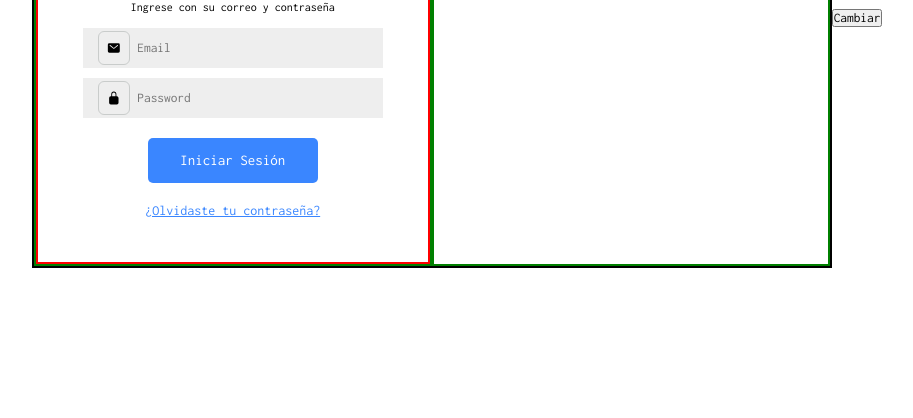
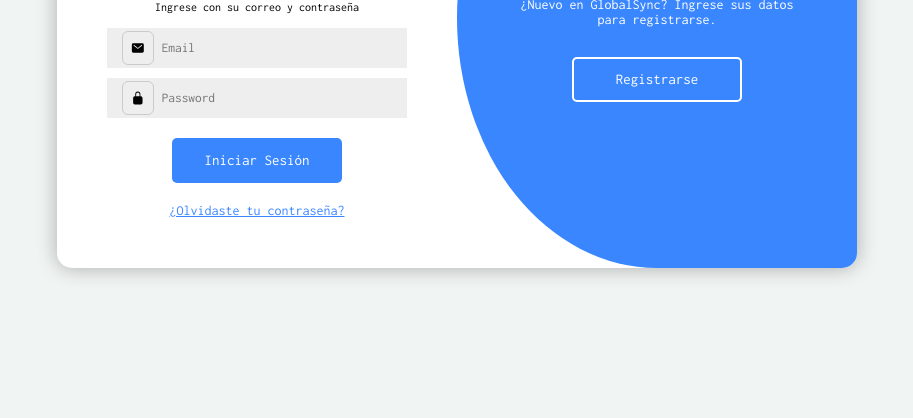
Before and after one commit to jcanteg2-ai/Sistema-importaciones, a plain HTML site: page frontend/public/index.html in a window 1280 px wide. Shown: the part 382-800 px from the top of the page, without its empty margins (183-1096 px from the left). Drawn offline with nearby package versions, Linux system fonts and the light colour scheme.

Commit message:
Se finaliza la vista de login de usuario

```diff
--- a/frontend/css/button.css
+++ b/frontend/css/button.css
@@ -0,0 +1,11 @@
+.button{
+   width: 170px;
+    height: 45px;
+    font-size: 15px;
+    border: none;
+    border-radius: 5px;
+    cursor: pointer;
+    margin-top: 10px;
+    background-color: #3A86FF;
+    color: white;
+}
--- a/frontend/css/styles.css
+++ b/frontend/css/styles.css
@@ -7,21 +7,24 @@
     font-family: "Inconsolata", monospace;
 }
 body {
-    border: 2 px solid red;
     width : 100%;
     height : 100vh;
     display : flex;
     justify-content : center;
     align-items : center;
+    background-color: #f0f4f3;
 }
 .container {
-    border: 2px solid black;
     width: 800px;
     height: 500px;
     display: flex;
+    position: relative;
+    background-color: white;
+    border-radius: 15px;
+    overflow: hidden;
+    box-shadow: 0 0 20px rgba(0,0,0,0.3);
 }
 .container-form {
-    border: 2px solid green;
     width: 100%;
     overflow: hidden;
 
@@ -33,7 +36,6 @@ body {
    cursor: pointer;
 }
 .container-form form{
-    border: 2px solid red;
     height: 100%;
     display: flex;
     flex-direction: column;
@@ -79,17 +81,7 @@ body {
     margin-bottom: 20px;
     margin-top: 20px;
 }
-.container-form button{
-   width: 170px;
-    height: 45px;
-    font-size: 15px;
-    border: none;
-    border-radius: 5px;
-    cursor: pointer;
-    margin-top: 10px;
-    background-color: #3A86FF;
-    color: white;
-}
+
 .sign-up-form{
     transform: translateX(-100%);
 }
@@ -99,3 +91,50 @@ body {
 .container.toggle .sign-up-form{
     transform: translateX(0%);
 }
+
+/* Estilos para la sección de bienvenida */
+.container-welcome {
+    position: absolute;
+    width: 50%;
+    height: 100%;
+    display: flex;
+    align-items: center;
+    transform: translateX(100%);
+    background-color: #3A86FF;
+    overflow: hidden;
+    transition: transform 0.5s ease-in-out, border-radius 0.5s ease-in-out;
+    border-radius: 50% 0 0 50%;
+}
+.container.toggle .container-welcome{
+    transform: translateX(0);
+    border-radius: 0 50% 50% 0;
+}
+.container-welcome .welcome{
+    position: absolute;
+    display: flex;
+    flex-direction: column;
+    align-items: center;
+    gap: 20px;
+    padding: 0 50px;
+    color: white;
+    transition: transform 0.5s ease-in-out;
+}
+.welcome-sign-in{
+    transform: translateX(100%);
+}
+.container-welcome h3{
+    font-size: 40px;
+}
+.container-welcome p{
+    font-size: 14px;
+    text-align: center;
+}
+.container-welcome .button{
+    border: 2px solid white
+}
+.container.toggle .welcome-sign-in{
+    transform: translateX(0);
+}
+.container.toggle .welcome-sign-up{
+    transform: translateX(-100%);
+}
--- a/frontend/js/router.js
+++ b/frontend/js/router.js
@@ -1,6 +1,10 @@
-const btn = document.getElementById("btn");
 const container = document.querySelector(".container");
+const btnSingIn = document.getElementById("btn-sign-in");
+const btnSingUp = document.getElementById("btn-sign-up");
 
-btn.addEventListener("click", () => {
-    container.classList.toggle("toggle");
+btnSingIn.addEventListener("click", ()=>{
+container.classList.remove("toggle");
 });
+btnSingUp.addEventListener("click", ()=>{
+container.classList.add("toggle");
+});
--- a/frontend/public/index.html
+++ b/frontend/public/index.html
@@ -5,6 +5,7 @@
     <meta name="viewport" content="width=device-width, initial-scale=1.0">
     <title>GlobalSync</title>
 <link rel="stylesheet" href="../css/styles.css">
+<link rel="stylesheet" href="../css/button.css">
 </head>
 <body>
     <div class="container">
@@ -21,7 +22,7 @@
                 <ion-icon name="lock-closed"></ion-icon>
                 <input type="password" placeholder="Password" />
             </div>
-                <button>Iniciar Sesión</button>
+                <button class="button">Iniciar Sesión</button>
 
             <a href="#">¿Olvidaste tu contraseña?</a>
            </form>
@@ -30,7 +31,7 @@
             <form class="sign-up-form">
                 <img src="../public/img/logo_GlobalSync.png" alt="logo" class="logo">
                 <h2>Regístrate</h2>
-                <span>Ingresa con tus datos personales</span>
+                <span>Regístrate con tus datos personales</span>
                 <div class="container-input">
                     <ion-icon name="person"></ion-icon>
                     <input type="text" placeholder="Nombre" />
@@ -43,13 +44,22 @@
                 <ion-icon name="lock-closed"></ion-icon>
                 <input type="password" placeholder="Password" />
             </div>
-                <button>Iniciar Sesión</button>
+                <button class="button">Regístrate</button>
             </form>
         </div>
+        <div class="container-welcome">
+            <div class="welcome-sign-up welcome">
+                <h3>¡Bienvenido!</h3>
+                <p>¿Nuevo en GlobalSync? Ingrese sus datos para registrarse.</p>
+                <button class="button" id="btn-sign-up">Registrarse</button>
+            </div>
+            <div class="welcome-sign-in welcome">
+                <h3>¡Hola de nuevo!</h3>
+                <p>Ingresa con tus datos para iniciar sesión.</p>
+                <button class="button" id="btn-sign-in">Iniciar Sesión</button>
+        </div>
     </div>
-
-    <button id="btn">Cambiar</button>
-
+    </div>
     <script src="../js/router.js"></script>
     <script type="module" src="https://unpkg.com/ionicons@7.1.0/dist/ionicons/ionicons.esm.js"></script>
 <script nomodule src="https://unpkg.com/ionicons@7.1.0/dist/ionicons/ionicons.js"></script>
```
